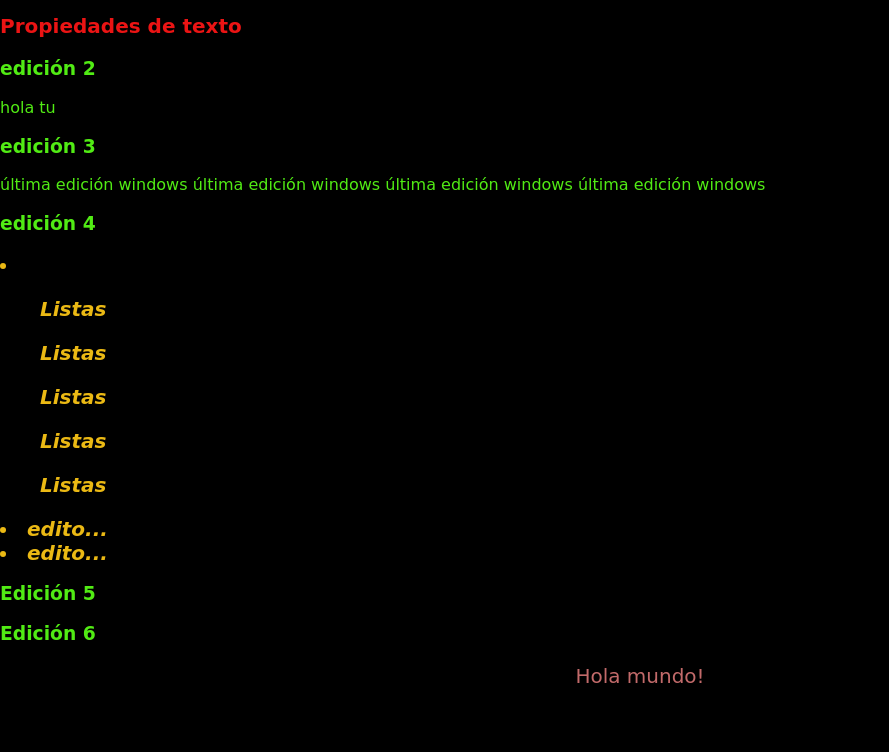
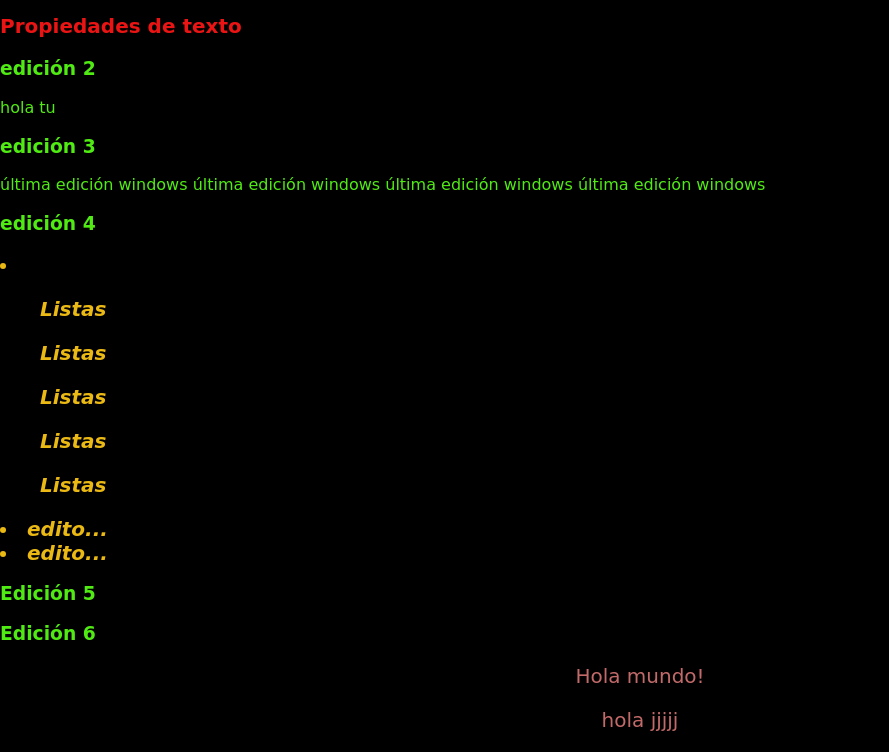
Before and after one commit to JonathanPaCruz/workspace.dev, a plain HTML site: page index.html in a window 1280 px wide. Shown: the part 360-1112 px from the top of the page, without its empty margins (0-889 px from the left). Before the commit the page ends 1068 px from the top, so only its background shows below. Drawn offline with Linux system fonts and the light colour scheme.

Commit message:
update index

```diff
--- a/index.html
+++ b/index.html
@@ -41,6 +41,7 @@
         <h3>Edición 5</h3>
         <h3>Edición 6</h3>
         <p>Hola mundo!</p>
+        <p>hola jjjjj</p>
     </p>
 </body>
 </html>
```
